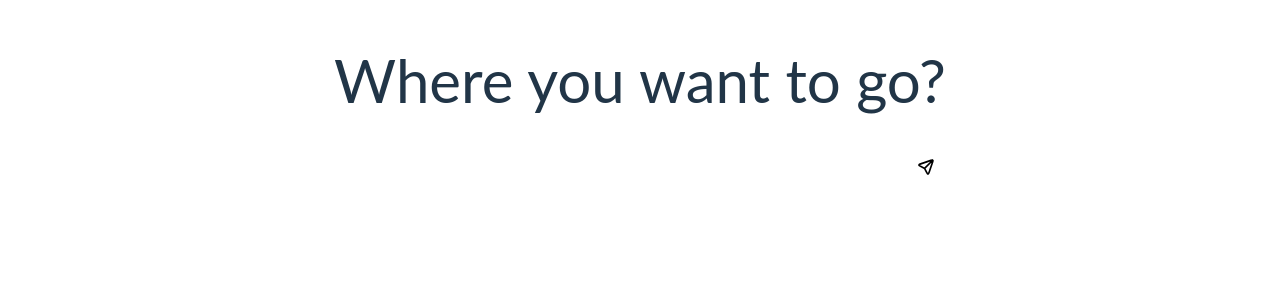
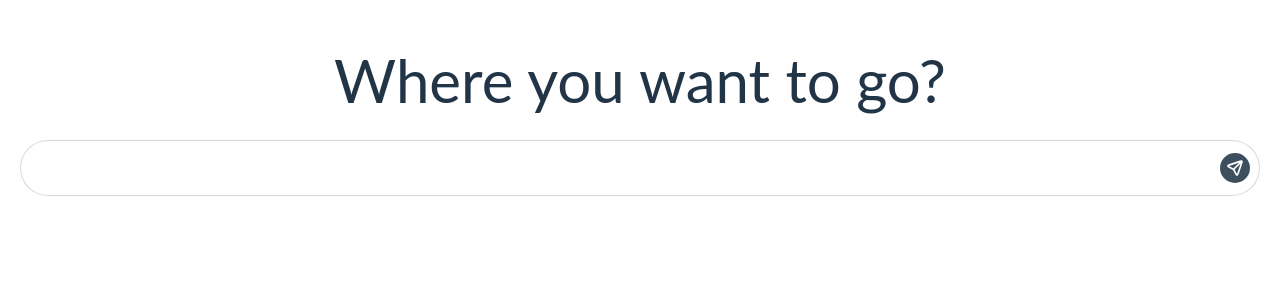
Before and after one commit to GameRuiner/TravelRecommendation, a React (Vite) app in the folder travelrecommendation.client/: page / in a window 1280 px wide. Shown: the top 300 px of the page. Built offline with nearby package versions, Linux system fonts and the light colour scheme.

Commit message:
adjust to light theme

```diff
--- a/travelrecommendation.client/src/App.css
+++ b/travelrecommendation.client/src/App.css
@@ -1,7 +1,7 @@
 #root {
-    max-width: 1280px;
+/*    max-width: 1280px;*/
+    max-width: 100%;
     margin: 0 auto;
-    padding: 2rem;
     text-align: center;
 }
 
--- a/travelrecommendation.client/src/PromptPage.css
+++ b/travelrecommendation.client/src/PromptPage.css
@@ -4,11 +4,13 @@
 
     .prompt-container button {
         position: absolute;
-        right: 0.5rem;
+        right: 1rem;
         background-color: #ffffffde;
         top: 50%;
         transform: translateY(-50%);
     }
+
+
 
 .hotel-card {
     width: 32rem;
@@ -23,3 +25,12 @@
         object-fit: cover;
         border-radius: inherit;
     }
+
+@media (prefers-color-scheme: light) {
+    .prompt-container button {
+        background: #213547de;
+    }
+        .prompt-container button .send-image path {
+            stroke: #ffffff;
+        }
+}
--- a/travelrecommendation.client/src/PromptPage.tsx
+++ b/travelrecommendation.client/src/PromptPage.tsx
@@ -2,8 +2,6 @@
 import { FormEvent, useState } from 'react';
 import './App.css';
 import './PromptPage.css'
-import sendIcon from './assets/send.svg'
-
 interface Ancestor {
     level: string;
     name: string;
@@ -74,15 +72,21 @@ function PromptPage() {
     }
 
     return (
-        <div className="mt-12 flex flex-col items-center">
+        <div className="container-size mt-12 flex flex-col items-center">
             <p className="bold text-8xl">Where you want to go?</p>
             <form className="prompt-container mt-12 w-full" onSubmit={(e) => submitPrompt(e)}>
                 <input className="w-full rounded-full p-6 pl-12 pr-16" name="prompt" />
-                <button className="flex h-12 w-12 items-center justify-center rounded-full p-0"><img src={sendIcon} className="h-8 w-8"></img></button>
+                <button className="flex h-12 w-12 items-center justify-center rounded-full p-0">
+                    <div className="send-image h-8 w-8">
+                        <svg viewBox="0 0 24 24" fill="none" xmlns="http://www.w3.org/2000/svg">
+                            <path d="M10.3009 13.6949L20.102 3.89742M10.5795 14.1355L12.8019 18.5804C13.339 19.6545 13.6075 20.1916 13.9458 20.3356C14.2394 20.4606 14.575 20.4379 14.8492 20.2747C15.1651 20.0866 15.3591 19.5183 15.7472 18.3818L19.9463 6.08434C20.2845 5.09409 20.4535 4.59896 20.3378 4.27142C20.2371 3.98648 20.013 3.76234 19.7281 3.66167C19.4005 3.54595 18.9054 3.71502 17.9151 4.05315L5.61763 8.2523C4.48114 8.64037 3.91289 8.83441 3.72478 9.15032C3.56153 9.42447 3.53891 9.76007 3.66389 10.0536C3.80791 10.3919 4.34498 10.6605 5.41912 11.1975L9.86397 13.42C10.041 13.5085 10.1295 13.5527 10.2061 13.6118C10.2742 13.6643 10.3352 13.7253 10.3876 13.7933C10.4468 13.87 10.491 13.9585 10.5795 14.1355Z" stroke="#000000" strokeWidth="2" strokeLinecap="round" strokeLinejoin="round" />
+                        </svg>
+                    </div>
+                </button>
             </form>
-            {hotels && <div>
+            {hotels && <div className="max-w-full">
                 <h2 className="bold mt-8 text-3xl">Check this out</h2>
-                <ul className="mt-6 flex gap-10">
+                <ul className="mt-6 flex flex-wrap justify-center gap-10">
                     {hotels.map(hotel =>
                         <li key={hotel.locationId} className="hotel-card">
                             {getHotelImage(hotel)}
--- a/travelrecommendation.client/src/index.css
+++ b/travelrecommendation.client/src/index.css
@@ -6,11 +6,9 @@
     font-family: Lato, Inter, Arial, sans-serif;
     line-height: 1.5;
     font-weight: 400;
-
     color-scheme: light dark;
     color: rgba(255, 255, 255, 0.87);
     background-color: #242424;
-
     font-synthesis: none;
     text-rendering: optimizeLegibility;
     -webkit-font-smoothing: antialiased;
@@ -22,6 +20,7 @@ a {
     color: #646cff;
     text-decoration: inherit;
 }
+
     a:hover {
         color: #535bf2;
     }
@@ -55,9 +54,11 @@ button {
     cursor: pointer;
     transition: border-color 0.25s;
 }
+
     button:hover {
         border-color: #646cff;
     }
+
     button:focus,
     button:focus-visible {
         outline: 4px auto -webkit-focus-ring-color;
@@ -68,10 +69,52 @@ button:focus-visible {
         color: #213547;
         background-color: #ffffff;
     }
+
     a:hover {
         color: #747bff;
     }
+
+    input {
+        border: 1px solid rgba(0,0,0,0.15);
+    }
+
     button {
         background-color: #f9f9f9;
     }
 }
+
+.container-size {
+    padding: 2rem;
+}
+
+
+@media (min-width: 640px) {
+    .container-size {
+        width: 640px;
+    }
+}
+
+@media (min-width: 768px) {
+    .container-size {
+        width: 768px;
+    }
+}
+
+
+@media (min-width: 1024px) {
+    .container-size {
+        width: 1024px;
+    }
+}
+
+@media (min-width: 1280px) {
+    .container-size {
+        width: 1280px;
+    }
+}
+
+@media (min-width: 1536px) {
+    .container-size {
+        width: 1536px;
+    }
+}
--- a/travelrecommendation.client/src/index.output.css
+++ b/travelrecommendation.client/src/index.output.css
@@ -558,16 +558,16 @@ video {
   margin-top: 3rem;
 }
 
-.mt-8 {
-  margin-top: 2rem;
-}
-
 .mt-3 {
   margin-top: 0.75rem;
 }
 
 .mt-6 {
   margin-top: 1.5rem;
+}
+
+.mt-8 {
+  margin-top: 2rem;
 }
 
 .flex {
@@ -594,8 +594,16 @@ video {
   width: 100%;
 }
 
+.max-w-full {
+  max-width: 100%;
+}
+
 .flex-col {
   flex-direction: column;
+}
+
+.flex-wrap {
+  flex-wrap: wrap;
 }
 
 .items-center {
@@ -635,19 +643,14 @@ video {
   line-height: 2.25rem;
 }
 
-.text-8xl {
-  font-size: 6rem;
-  line-height: 1;
-}
-
 .text-4xl {
   font-size: 2.25rem;
   line-height: 2.5rem;
 }
 
-.text-base {
-  font-size: 1rem;
-  line-height: 1.5rem;
+.text-8xl {
+  font-size: 6rem;
+  line-height: 1;
 }
 
 .text-lg {
@@ -717,7 +720,7 @@ button:hover {
 }
 
 button:focus,
-button:focus-visible {
+    button:focus-visible {
   outline: 4px auto -webkit-focus-ring-color;
 }
 
@@ -731,7 +734,45 @@ button:focus-visible {
     color: #747bff;
   }
 
+  input {
+    border: 1px solid rgba(0,0,0,0.15);
+  }
+
   button {
     background-color: #f9f9f9;
   }
 }
+
+.container-size {
+  padding: 2rem;
+}
+
+@media (min-width: 640px) {
+  .container-size {
+    width: 640px;
+  }
+}
+
+@media (min-width: 768px) {
+  .container-size {
+    width: 768px;
+  }
+}
+
+@media (min-width: 1024px) {
+  .container-size {
+    width: 1024px;
+  }
+}
+
+@media (min-width: 1280px) {
+  .container-size {
+    width: 1280px;
+  }
+}
+
+@media (min-width: 1536px) {
+  .container-size {
+    width: 1536px;
+  }
+}
```
Also changed, not shown: travelrecommendation.client/src/assets/send.svg, 1 other file (tests, documents, lock files or other folders). Lines whose indentation alone changed are shown as unchanged.
